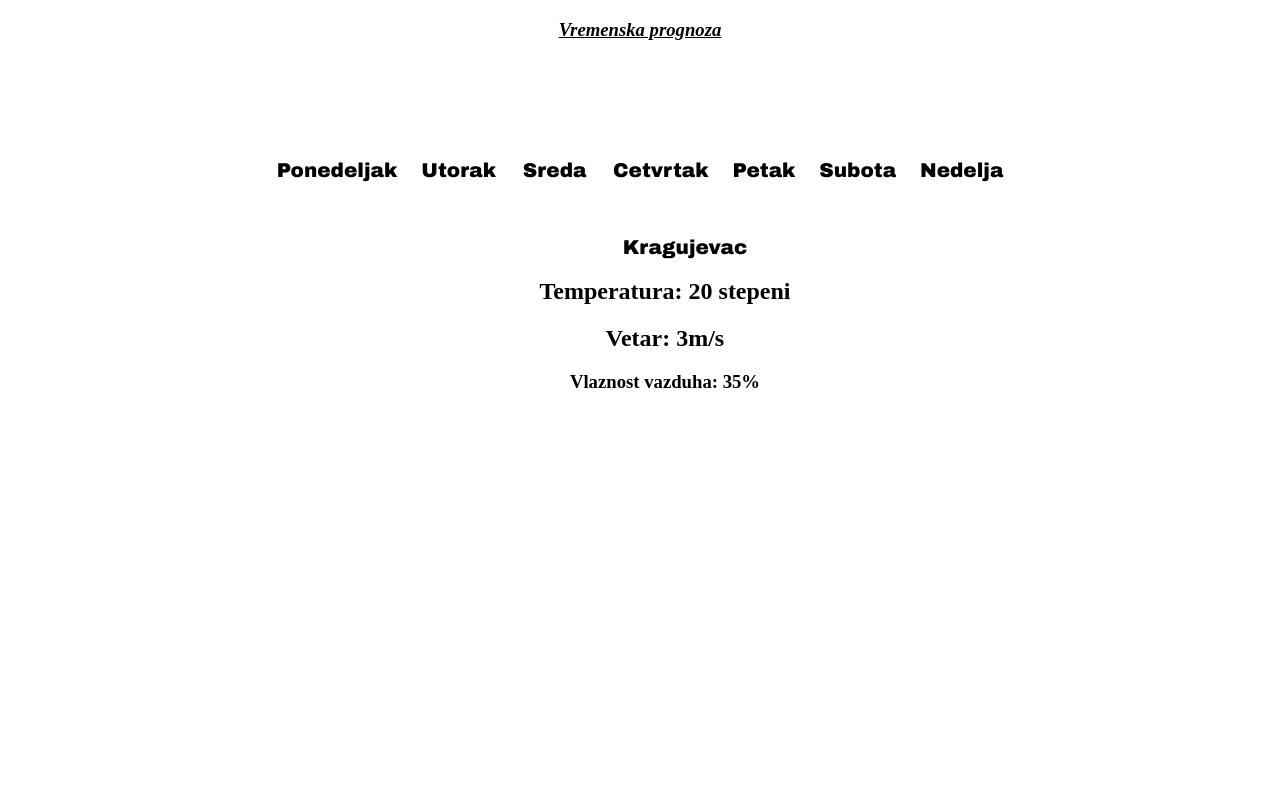
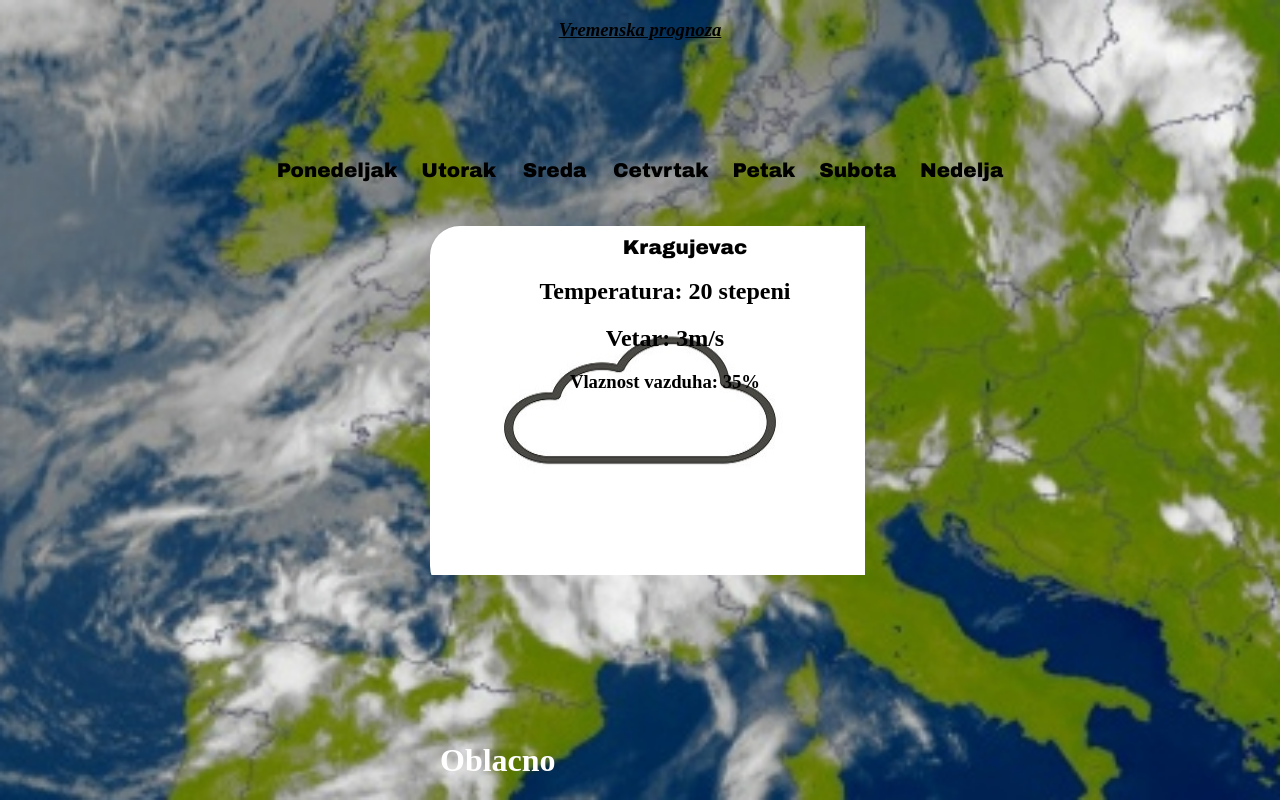
Before and after one commit to Miljanijus/vreme1, a plain HTML site: page Sreda.html in a window 1280 px wide. Drawn offline with Linux system fonts and the light colour scheme.

Commit message:
Add files via upload

```diff
--- a/Sreda.html
+++ b/Sreda.html
@@ -28,7 +28,7 @@
   text-align: center;
   border-radius: 30px;
   padding: 10px;
-  background: url(Slike/cloud.jpg) no-repeat center center fixed;
+  background: url(cloud.jpg) no-repeat center center fixed;
 -webkit-background-size: auto;
 -moz-background-size: auto;
 -o-background-size: auto;
@@ -78,7 +78,7 @@ h3{
 	resize:both;
 }
 body {
-	background: url(Slike/prognoza1.jpg) no-repeat center center fixed;
+	background: url(prognoza1.jpg) no-repeat center center fixed;
 -webkit-background-size: cover;
 -moz-background-size: cover;
 -o-background-size: cover;
@@ -145,8 +145,7 @@ function MM_preloadImages() { //v3.0
 <body>
 
 <div class="header">
-  <p><em><a href="index.html"></a></em></p>
-  <h3><em><strong> <u>Vremenska prognoza</u></strong></em></h3>
+  <h3><em><a href="index.html" style="color:Black ">Vremenska prognoza</a></em></h3>
 </div>
 
 
```
Also changed, not shown: Cetvrtak.html (+3 -4 lines), Nedelja.html (+3 -4 lines), Petak.html (+3 -4 lines), Ponedeljak.html (+3 -4 lines), Subota.html (+3 -4 lines), Utorak.html (+3 -4 lines), index.html (+3 -3 lines).
